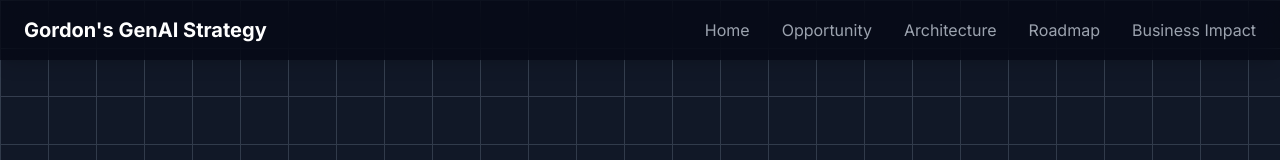
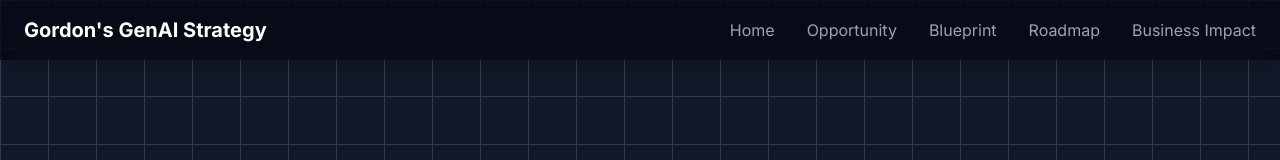
Before and after one commit to 90rdon/Resultant, a plain HTML site: page index.html in a window 1280 px wide. Shown: the top 160 px of the page. Drawn offline with nearby package versions, Linux system fonts and the light colour scheme.

Commit message:
changed "architecture" section to "Strategic Blueprint" section

```diff
--- a/index.html
+++ b/index.html
@@ -198,7 +198,7 @@
             <div class="hidden md:flex space-x-8" id="nav-links">
                 <a href="#hero" class="nav-link text-gray-400 hover:text-amber-400 transition-colors">Home</a>
                 <a href="#opportunity" class="nav-link text-gray-400 hover:text-amber-400 transition-colors">Opportunity</a>
-                <a href="#architecture" class="nav-link text-gray-400 hover:text-amber-400 transition-colors">Architecture</a>
+                <a href="#blueprint" class="nav-link text-gray-400 hover:text-amber-400 transition-colors">Blueprint</a>
                 <a href="#roadmap" class="nav-link text-gray-400 hover:text-amber-400 transition-colors">Roadmap</a>
                 <a href="#roi" class="nav-link text-gray-400 hover:text-amber-400 transition-colors">Business Impact</a>
             </div>
@@ -247,10 +247,10 @@
             </div>
         </section>
 
-        <section id="architecture" class="bg-gray-900">
+        <section id="blueprint" class="bg-gray-900">
             <div class="container mx-auto px-6 w-full max-w-4xl scrollable-container h-full overflow-y-auto py-24">
                 <div class="text-center mb-12">
-                    <h3 class="text-3xl font-bold text-white mb-3">The <span class="gradient-text">Integrated Architecture</span></h3>
+                    <h3 class="text-3xl font-bold text-white mb-3">The <span class="gradient-text">Strategic Blueprint</span></h3>
                     <p class="text-lg text-gray-400 max-w-3xl mx-auto">Our strategy activates the native AI capabilities within your existing platforms. This unified approach maximizes ROI, simplifies governance, and minimizes risk.</p>
                 </div>
 
```
